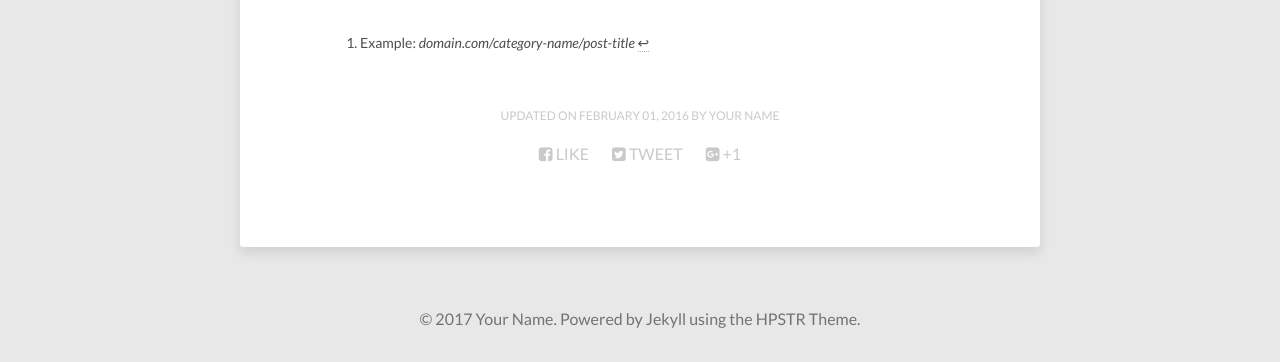
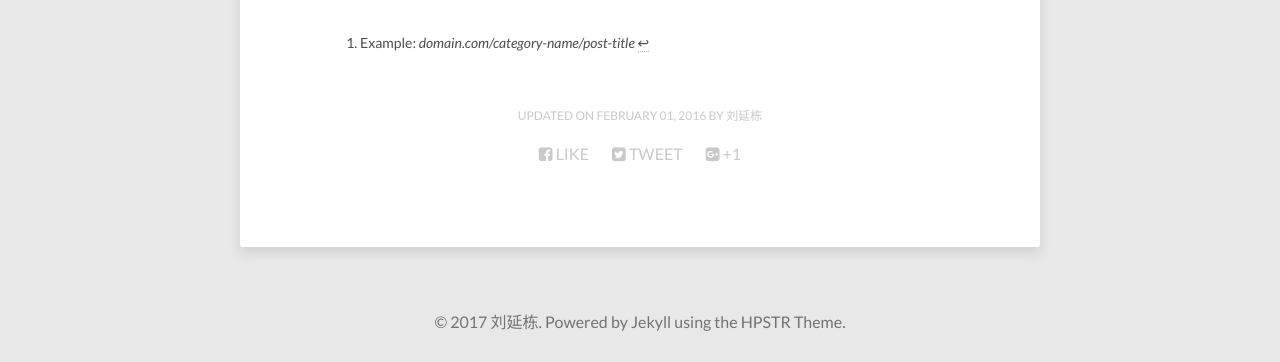
Before and after one commit to snowdj/econapple, a Jekyll site: the page built from about/index.md, in a window 1280 px wide. Shown: the part 1200-1562 px from the top of the page. Built offline with Jekyll 4.4.1, drawn with Linux system fonts in a browser that asks for light colours; nearby versions of some CDN libraries; some of the changed lines change nothing that is shown.

Commit message:
配置个人信息

```diff
--- a/_config.yml
+++ b/_config.yml
@@ -9,14 +9,14 @@
 
 # Owner/author information
 owner:
-  name:           Your Name
+  name:          刘延栋
   avatar:         avatar.jpg
-  bio:            "Your bio goes here. It shouldn't be super long but a good sentence or two should suffice."
-  email:          you@email.com
+  bio:            "Hello World，到此一游"
+  email:          liuyandong@gmail.com
   # Social networking links used in footer. Update and remove as you like.
   twitter:
   facebook:
-  github:
+  github:         liuyandong
   stackexchange:
   linkedin:
   instagram:
@@ -35,7 +35,7 @@
 bing_verify:
 
 # http://en.wikipedia.org/wiki/List_of_tz_database_time_zones
-timezone:    America/New_York
+timezone:    Asian/Shanghai
 future:      false  # publish future dated posts --  true, false (default)
 highlighter: rouge
 markdown:    kramdown
```
